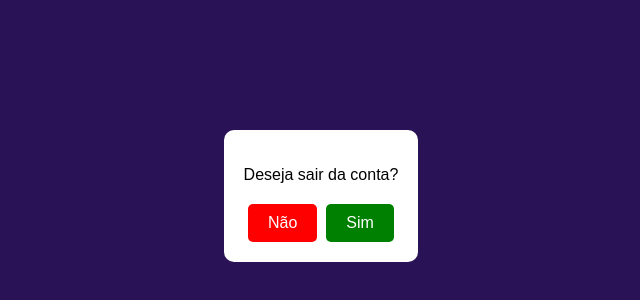
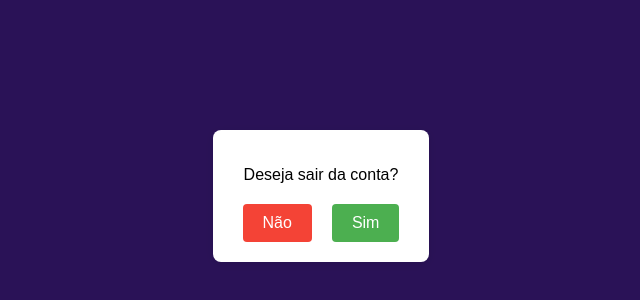
Before and after one commit to julianotadeu/InforCampus, a React (Vite) app: page /InforCampus/modal in a window 1280 px wide. Shown: the part 204-504 px from the top of the page, without its empty margins (319-959 px from the left). Built offline with nearby package versions, Linux system fonts and the light colour scheme.

Commit message:
Ajuste no estilo do modal

```diff
--- a/src/components/Header.jsx
+++ b/src/components/Header.jsx
@@ -21,7 +21,7 @@ function Header({ active }) {
   // Função para confirmar o logout e redirecionar para a página de login
   const handleConfirmLogout = () => {
     setIsModalOpen(false);
-    navigate("/login");  // Redireciona para a página de login
+    navigate("/");  // Redireciona para a página de login
   };
 
   return (
--- a/src/styles/components/Modal.css
+++ b/src/styles/components/Modal.css
@@ -1,41 +1,47 @@
+/* Estilos para o Modal */
 .modal-overlay {
   position: fixed;
   top: 0;
   left: 0;
   width: 100%;
   height: 100%;
-    background-color: rgba(0, 0, 0, 0.5);
+  background: rgba(0, 0, 0, 0.5);
   display: flex;
   justify-content: center;
   align-items: center;
+  z-index: 9999;
 }
 
 .modal {
   background-color: white;
   padding: 20px;
-    border-radius: 10px;
+  border-radius: 8px;
   text-align: center;
+  box-shadow: 0 2px 10px rgba(0, 0, 0, 0.1);
 }
 
 .modal-actions {
-    display: flex;
-    justify-content: space-around;
   margin-top: 20px;
 }
 
 .modal-button {
   padding: 10px 20px;
+  margin: 0 10px;
   border: none;
-    border-radius: 5px;
+  border-radius: 4px;
   cursor: pointer;
 }
 
 .modal-button.no {
-    background-color: red;
+  background-color: #f44336;
   color: white;
 }
 
 .modal-button.yes {
-    background-color: green;
+  background-color: #4caf50;
   color: white;
 }
+
+.modal-button:hover {
+  opacity: 0.8;
+}
```
Lines whose indentation alone changed are shown as unchanged.
